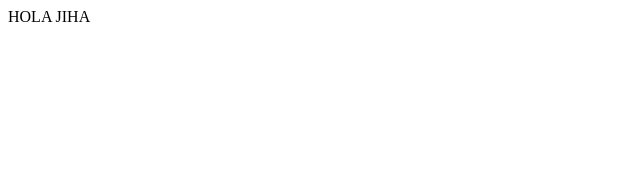
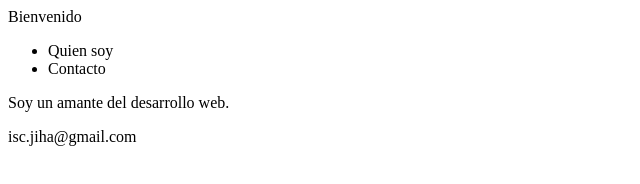
Before and after one commit to iscjiha/portafolio, a plain HTML site: page index.html in a window 1280 px wide. Shown: the whole page, without its empty margins (0-640 px from the left). Drawn offline with Linux system fonts and the light colour scheme.

Commit message:
Modificando index

```diff
--- a/index.html
+++ b/index.html
@@ -1 +1,30 @@
-HOLA JIHA
+<!doctype html>
+<html lang="es">
+<head>
+    <meta charset="UTF-8">
+    <title>Portafolio - jiha</title>
+</head>
+<body>
+
+    <header>
+        Bienvenido
+    </header>
+
+    <nav>
+        <ul>
+            <li>Quien soy</li>
+            <li>Contacto</li>
+        </ul>
+    </nav>
+
+    <section>
+        <article>
+            <p>Soy un amante del desarrollo web.</p>
+        </article>
+        <article>
+            isc.jiha@gmail.com
+        </article>
+    </section>
+
+</body>
+</html>
```
